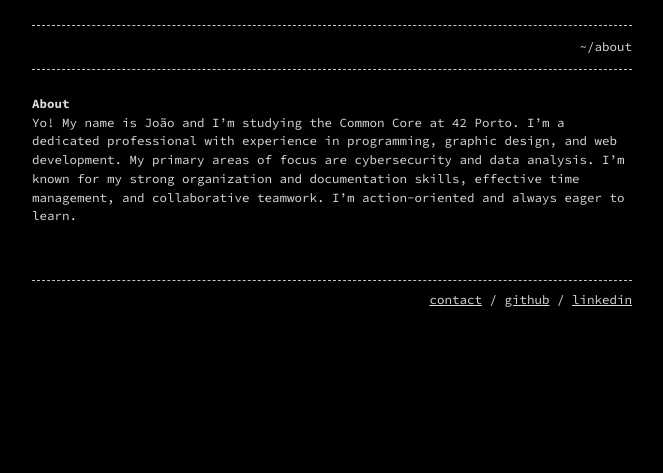
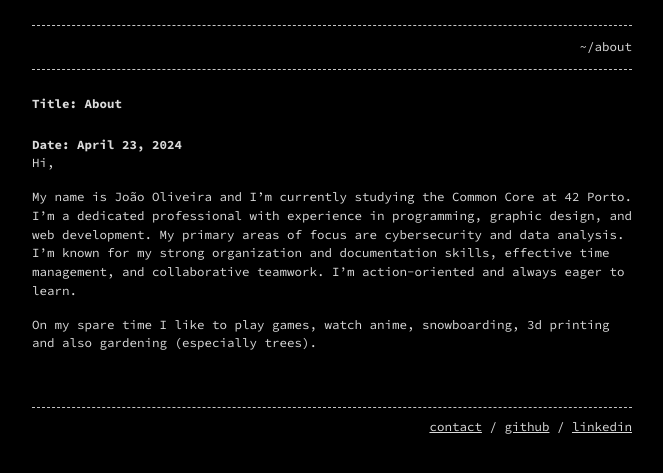
Before and after one commit to Deoxizn/deoxizn.github.io, a Jekyll site: the page built from index.md, in a window 1280 px wide. Shown: the top 473 px of the page, without its empty margins (308-971 px from the left). Built offline with Jekyll 4.4.1, drawn with Linux system fonts in a browser that asks for light colours.

Commit message:
Update index.md

```diff
--- a/index.md
+++ b/index.md
@@ -4,6 +4,12 @@
 permalink: /
 ---
 
-# About
+# Title: About
 
-Yo! My name is João and I'm studying the Common Core at 42 Porto. I'm a dedicated professional with experience in programming, graphic design, and web development. My primary areas of focus are cybersecurity and data analysis. I'm known for my strong organization and documentation skills, effective time management, and collaborative teamwork. I'm action-oriented and always eager to learn.
+# Date: April 23, 2024
+
+Hi,
+
+My name is João Oliveira and I'm currently studying the Common Core at 42 Porto. I'm a dedicated professional with experience in programming, graphic design, and web development. My primary areas of focus are cybersecurity and data analysis. I'm known for my strong organization and documentation skills, effective time management, and collaborative teamwork. I'm action-oriented and always eager to learn.
+
+On my spare time I like to play games, watch anime, snowboarding, 3d printing and also gardening (especially trees).
```
